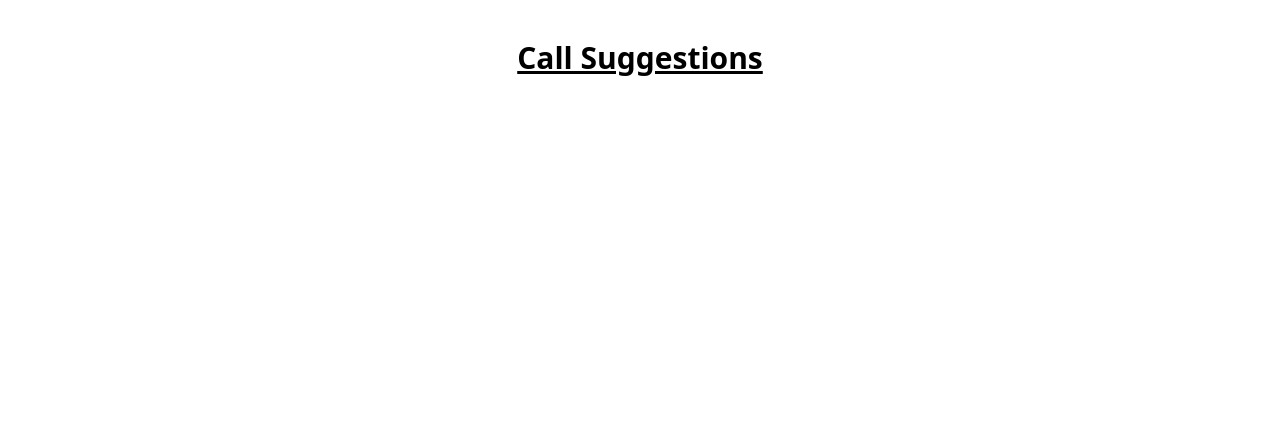
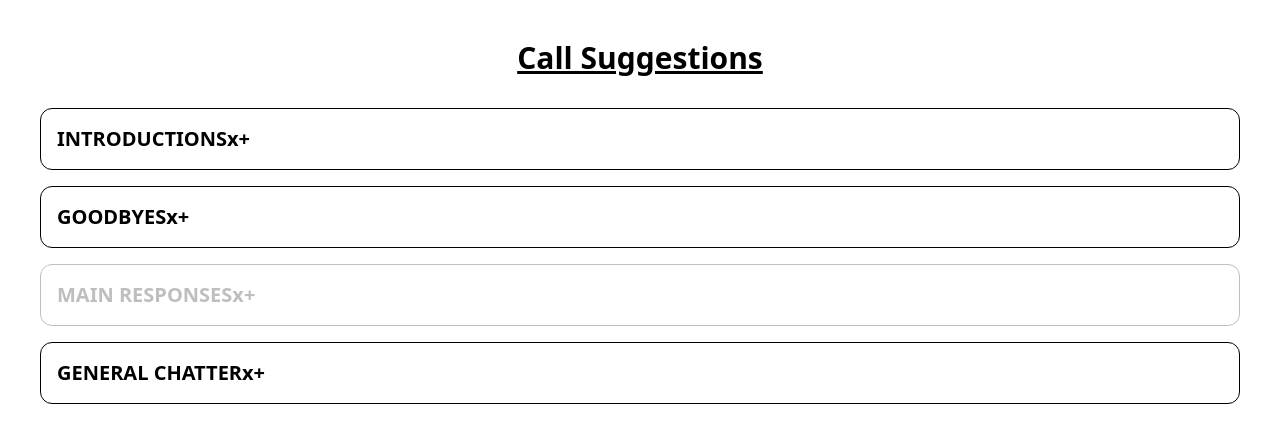
Before and after one commit to BrenoVelasco/call-suggestions, a React (Vite) app: page / in a window 1280 px wide. Shown: the top 442 px of the page. Built offline with nearby package versions, Linux system fonts and the light colour scheme.

Commit message:
Solution for Basis challenge

```diff
--- /dev/null
+++ b/src/Suggestion.tsx
@@ -0,0 +1,37 @@
+import { useState } from 'react'
+
+import { SuggestionType } from "./types/SuggestionType"
+import { Suggestions } from "./Suggestions";
+
+interface SuggestionProps extends SuggestionType {
+  updateCategoriesList: () => void;
+}
+
+const Suggestion = ({ title, enabled, subCategories, updateCategoriesList }: SuggestionProps) => {
+  const [isOpen, setIsOpen] = useState(false);
+
+  const handleAdd = () => {
+
+  }
+
+  const handleRemove = () => {
+
+  }
+
+  return (
+    <li className={`border text-xl font-bold rounded-xl ${enabled ? '' : 'opacity-25'}`}>
+      <p className="p-4" onClick={() => setIsOpen(!isOpen)}>
+        {title}
+        <span onClick={handleRemove}>x</span>
+        <span onClick={handleAdd}>+</span>
+      </p>
+      {isOpen && enabled && subCategories.length > 0 && (
+        <div className="p-8">
+          <Suggestions categories={subCategories} updateCategoriesList={updateCategoriesList} />
+        </div>
+      )}
+    </li>
+  )
+}
+
+export { Suggestion }
--- /dev/null
+++ b/src/Suggestions.tsx
@@ -0,0 +1,23 @@
+import { Suggestion } from "./Suggestion";
+import { SuggestionType } from "./types/SuggestionType";
+
+const Suggestions = (
+  { categories, updateCategoriesList }:
+  { categories: SuggestionType[], updateCategoriesList: () => void }
+) => {
+  return (
+    <ul className="flex flex-col flex-auto w-full gap-4">
+      {categories.map(({ title, enabled, subCategories }, index) => (
+        <Suggestion
+          key={`${title}-${index}`}
+          title={title}
+          enabled={enabled}
+          subCategories={subCategories}
+          updateCategoriesList={updateCategoriesList}
+        />
+      ))}
+    </ul>
+  );
+}
+
+export { Suggestions }
--- /dev/null
+++ b/src/SuggestionsContainer.tsx
@@ -0,0 +1,26 @@
+import { useState } from "react";
+
+import categories from "./categories";
+
+import { Suggestions } from "./Suggestions";
+import { SuggestionType } from "./types/SuggestionType";
+
+const SuggestionsContainer = () => {
+  const [categoriesList, setCategoriesList] = useState(categories);
+
+  const updateCategoriesList = (before: SuggestionType, after: SuggestionType | null) => {
+    const index = categoriesList.findIndex((item) => {
+      item.title = before.title
+    });
+
+    // setCategoriesList({
+
+    // })
+  }
+
+  return (
+    <Suggestions categories={categoriesList} updateCategoriesList={updateCategoriesList} />
+  )
+}
+
+export { SuggestionsContainer }
--- a/src/main.tsx
+++ b/src/main.tsx
@@ -2,11 +2,13 @@ import { StrictMode } from "react";
 import { createRoot } from "react-dom/client";
 import "./index.css";
 
+import { SuggestionsContainer } from "./SuggestionsContainer";
+
 createRoot(document.getElementById("root")!).render(
   <StrictMode>
-    <div className="flex justify-center mt-10">
+    <div className="flex flex-col items-center p-10 gap-8">
       <h1 className="text-3xl font-bold underline">Call Suggestions</h1>
-      {/* Your solution here */}
+      <SuggestionsContainer />
     </div>
   </StrictMode>
 );
--- /dev/null
+++ b/src/types/SuggestionType.ts
@@ -0,0 +1,7 @@
+type SuggestionType = {
+  title: string;
+  enabled: boolean;
+  subCategories: SuggestionType[]
+}
+
+export type { SuggestionType }
```
